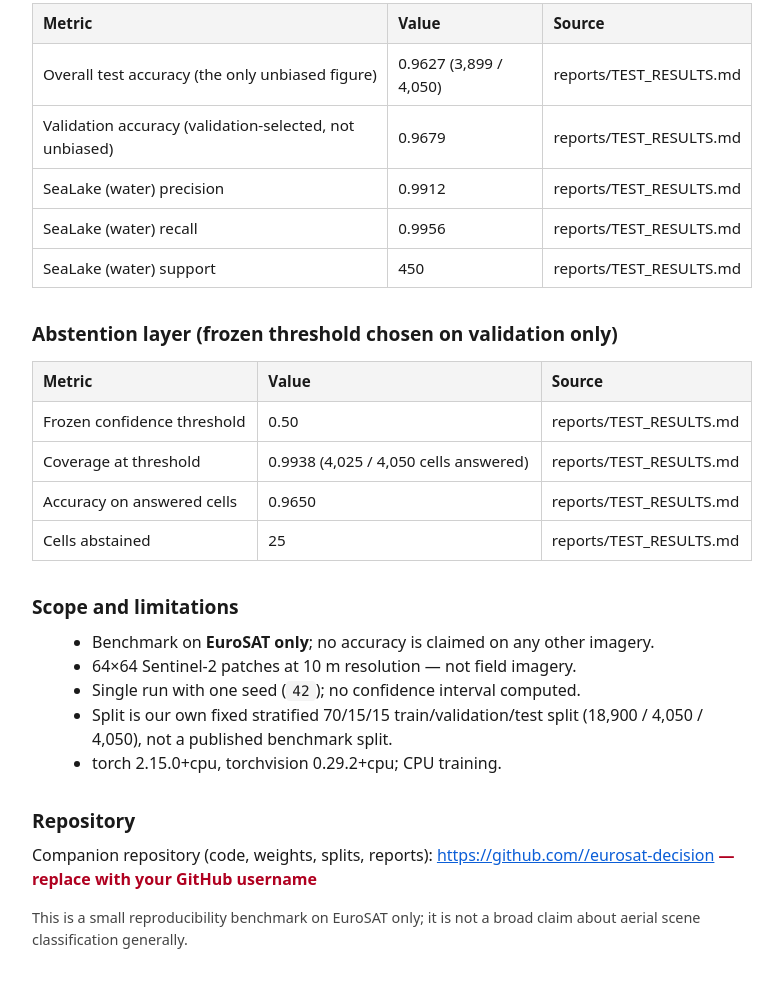
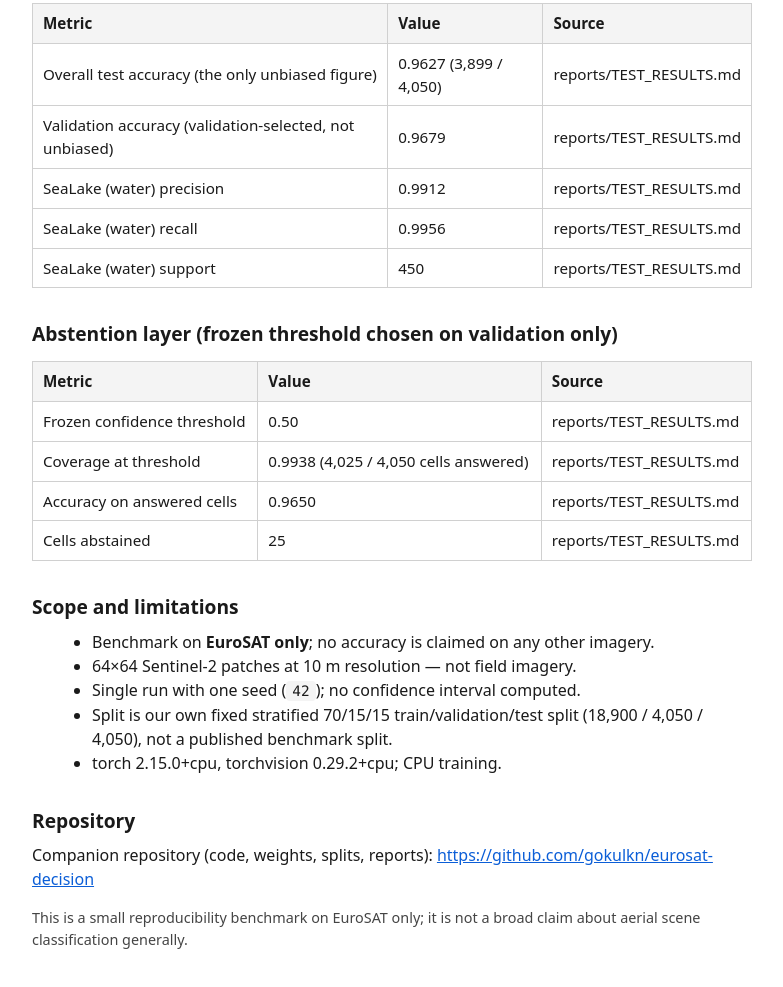
Before and after one commit to gokulkn/eurosat-decision-site, a plain HTML site: page index.html in a window 1280 px wide. Shown: the part 278-1265 px from the top of the page, without its empty margins (248-1031 px from the left). Drawn offline with Linux system fonts and the light colour scheme.

Commit message:
site: set GitHub username

```diff
--- a/index.html
+++ b/index.html
@@ -96,8 +96,7 @@
 <h2>Repository</h2>
 <p>
   Companion repository (code, weights, splits, reports):
-  <a href="https://github.com/<USERNAME>/eurosat-decision">https://github.com/<USERNAME>/eurosat-decision</a>
-  <span class="placeholder">— replace <USERNAME> with your GitHub username</span>
+  <a href="https://github.com/gokulkn/eurosat-decision">https://github.com/gokulkn/eurosat-decision</a>
 </p>
 <p class="note">This is a small reproducibility benchmark on EuroSAT only; it is not a broad claim about aerial scene classification generally.</p>
 
```
Also changed, not shown: 1 other file.
